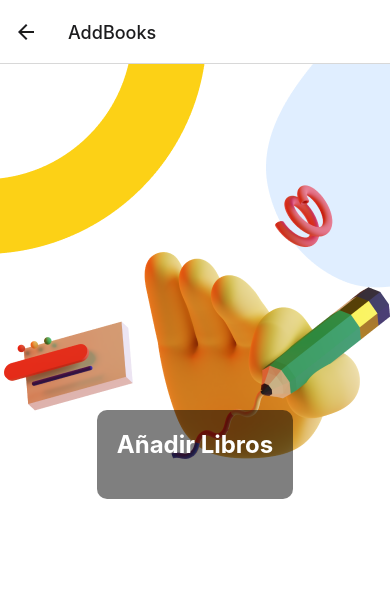
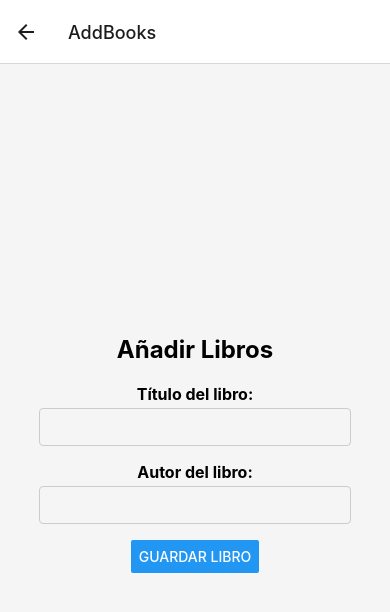
Before and after one commit to federico501/BOOKAPP, a React Native app: screen /AddBooks in a window 390 px wide. Shown: the top 612 px of the page. Built offline with nearby package versions, Linux system fonts and the light colour scheme.

Commit message:
se añade la funcionalidades para guardar el nombre y autor

```diff
--- a/screens/AddBooksScreen.js
+++ b/screens/AddBooksScreen.js
@@ -1,39 +1,84 @@
-// AddBooksScreen.js
-import React from 'react';
-import { View, Text, StyleSheet, ImageBackground } from 'react-native';
+import React, { useState } from 'react';
+import { View, Text, TextInput, Button, StyleSheet } from 'react-native';
+import { collection, addDoc, getFirestore } from 'firebase/firestore';
+
 
 const AddBooksScreen = () => {
+  const [title, setTitle] = useState('');
+  const [author, setAuthor] = useState('');
+
+  const db = getFirestore();
+
+  const handleSaveBook = async (bookData) => {
+    try {
+      const booksRef = collection(db, 'books'); // Cambia 'books' al nombre de tu colección
+      await addDoc(booksRef, bookData);
+      alert('Libro guardado con éxito.');
+    } catch (error) {
+      console.error('Error al guardar el libro:', error);
+      alert('Hubo un error al guardar el libro. Por favor, inténtalo de nuevo.');
+    }
+  };
+
+  const handleSave = () => {
+    if (title && author) {
+      const bookData = {
+        title,
+        author,
+      };
+      handleSaveBook(bookData);
+      setTitle('');
+      setAuthor('');
+    } else {
+      alert('Por favor, ingresa el título y el autor del libro.');
+    }
+  };
+
   return (
-    <ImageBackground
-      source={require('../assets/Screen2.png')} // Ruta de la imagen de fondo
-      style={styles.container}
-    >
-      <View style={styles.content}>
-        <Text style={styles.title}>Añadir Libros</Text>
-
-      </View>
-    </ImageBackground>
+    <View style={styles.container}>
+      <Text style={styles.title}>Añadir Libros</Text>
+      <Text style={styles.label}>Título del libro:</Text>
+      <TextInput
+        style={styles.input}
+        value={title}
+        onChangeText={text => setTitle(text)}
+      />
+      <Text style={styles.label}>Autor del libro:</Text>
+      <TextInput
+        style={styles.input}
+        value={author}
+        onChangeText={text => setAuthor(text)}
+      />
+      <Button title="Guardar Libro" onPress={handleSave} />
+    </View>
   );
 };
 
 const styles = StyleSheet.create({
   container: {
     flex: 1,
-    resizeMode: 'cover',
     justifyContent: 'center',
     alignItems: 'center',
-  },
-  content: {
-    backgroundColor: 'rgba(0, 0, 0, 0.5)',
-    padding: 20,
-    borderRadius: 10,
-    alignItems: 'center',
+    backgroundColor: '#f5f5f5',
   },
   title: {
     fontSize: 24,
     fontWeight: 'bold',
-    color: 'white',
     marginBottom: 20,
+  },
+  label: {
+    fontSize: 16,
+    fontWeight: 'bold',
+    marginBottom: 4,
+  },
+  input: {
+    fontSize: 16,
+    borderWidth: 1,
+    borderColor: '#ccc',
+    borderRadius: 4,
+    padding: 8,
+    marginBottom: 16,
+    width: '80%',
   },
 });
 
```
